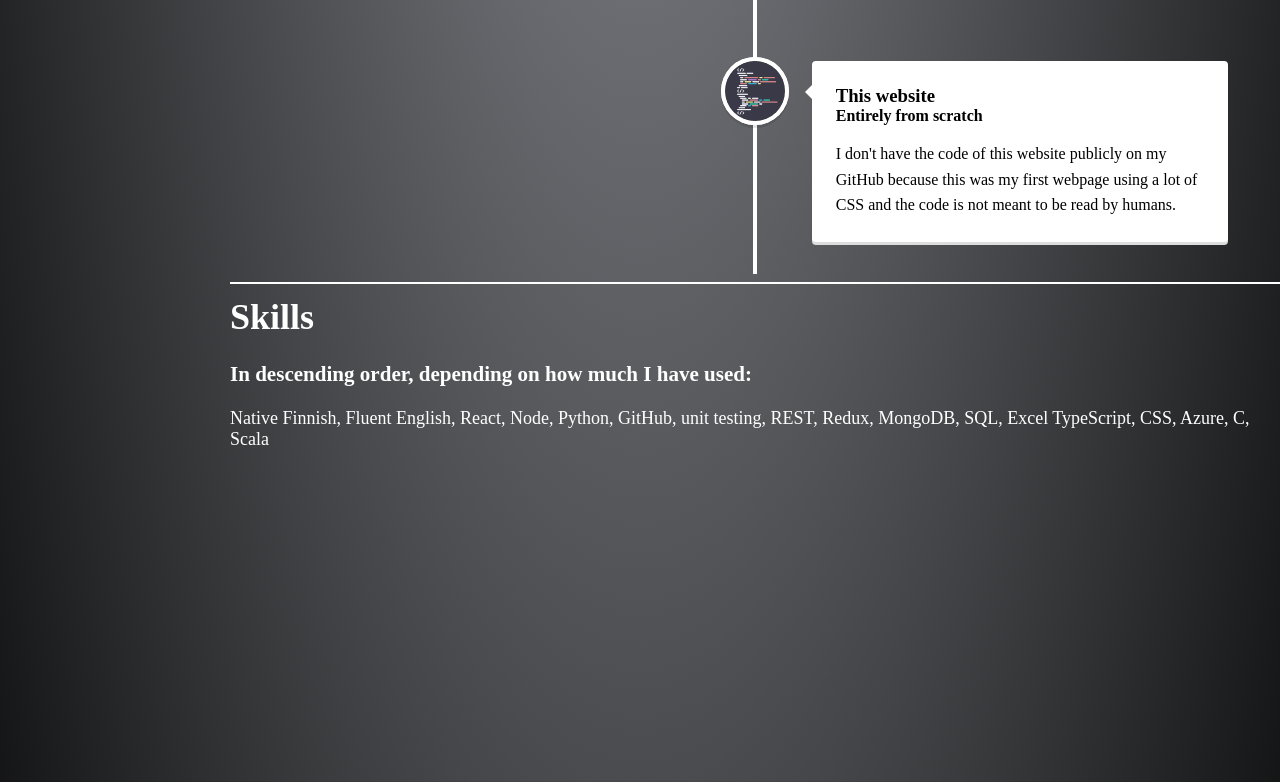
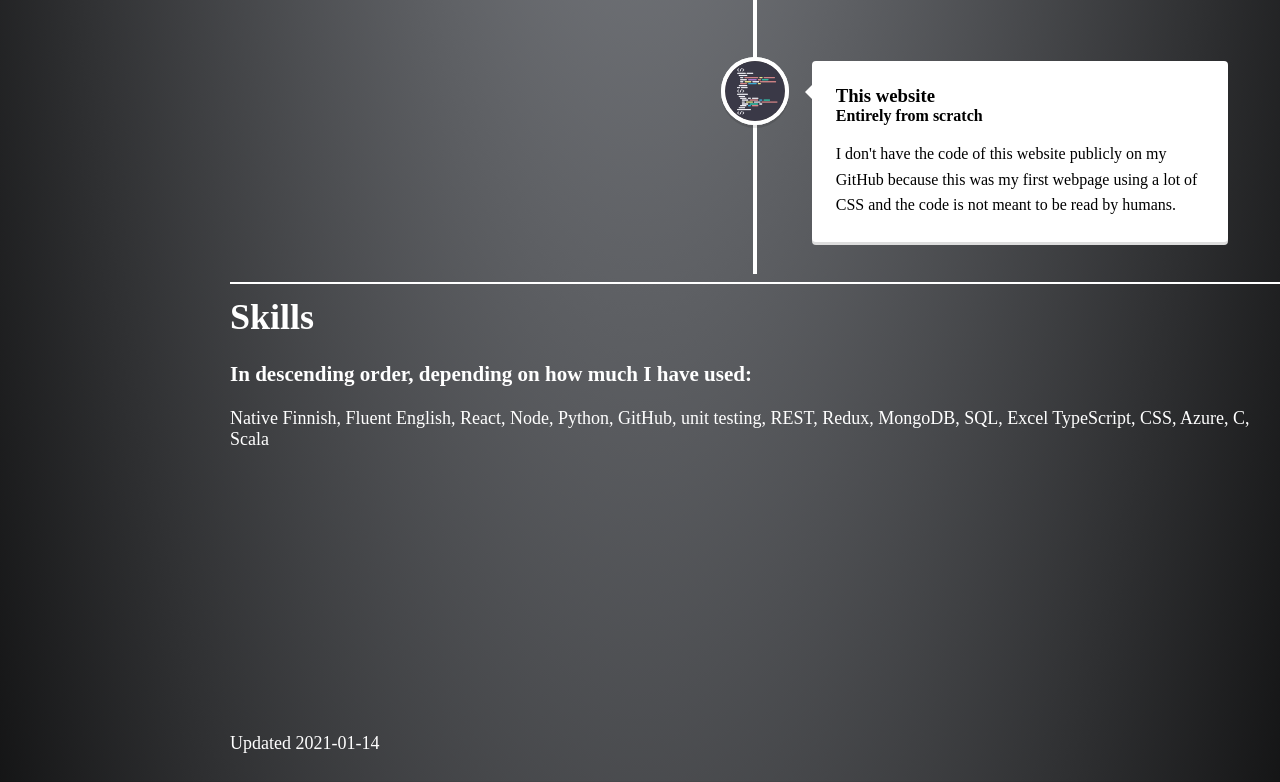
Before and after one commit to coodeex/portfolio-frontend, a React app: page /about in a window 1280 px wide. Shown: the part 3190-3972 px from the top of the page. Built offline with nearby package versions, Linux system fonts and the light colour scheme.

Commit message:
add update date

```diff
--- a/src/pages/About.js
+++ b/src/pages/About.js
@@ -36,12 +36,12 @@ const About = () => {
             </>
       }
       <div className="verticalTime">
-      <a id="timeline" href="/#"> </a>
+        <a id="timeline" href="/#"> </a>
         <h1 className="aboutHeader">Timeline</h1>
         <p className="aboutFewWords">When I was 12 years old I delivered newspapers and so on.. but I'm not going to list here all the small things that I have done.</p>
         <VerticalTime />
         <hr color="white"></hr>
-        <a id="projects"href="/#"> </a>
+        <a id="projects" href="/#"> </a>
       </div>
       <div className="verticalTime">
         <h1 className="aboutHeader">Projects</h1>
@@ -52,11 +52,11 @@ const About = () => {
       </div>
 
       <div className="skills">
-      <a id="skills" href="/#"> </a>
+        <a id="skills" href="/#"> </a>
         <h1>Skills</h1>
         <h3>In descending order, depending on how much I have used:</h3>
-      Native Finnish, Fluent English, React, Node, Python, GitHub, unit testing, REST, Redux, MongoDB, SQL, Excel TypeScript, CSS, Azure, C, Scala
-
+        Native Finnish, Fluent English, React, Node, Python, GitHub, unit testing, REST, Redux, MongoDB, SQL, Excel TypeScript, CSS, Azure, C, Scala
+        <p className="updated">Updated 2021-01-14</p>
       </div>
     </div>
   );
--- a/src/pages/about.css
+++ b/src/pages/about.css
@@ -34,6 +34,11 @@
   font-size: 20px;
 }
 
+.updated{
+  position: absolute;
+  bottom: 10px;
+}
+
 .skills {
   position: relative;
   padding: 30px 0px;
```
